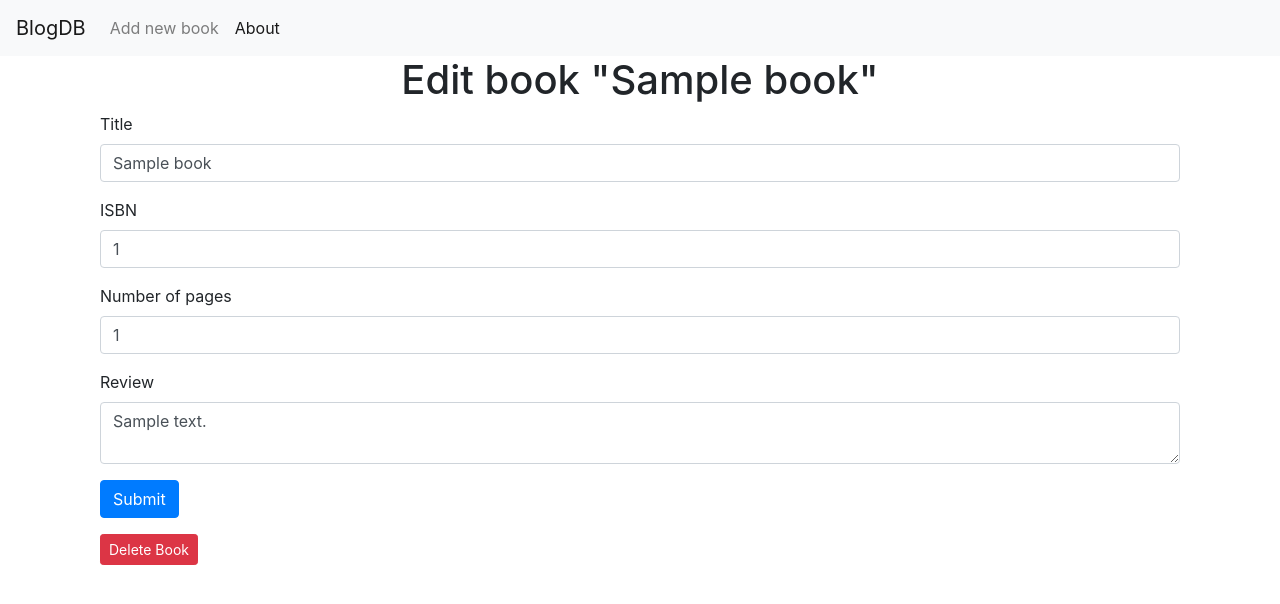
After one commit to fibboo/books_db_flask, a Flask app: page /1/edit in a window 1280 px wide. The commit adds this page. Shown: the top 604 px of the page. Run offline with Flask 2, Linux system fonts and the light colour scheme; tables that the repository leaves empty hold one stand-in row (values such as "Sample post"); some libraries are stand-ins or nearby versions.

Commit message:
Fix structure. Make books on sqlalchemy

```diff
--- /dev/null
+++ b/books_db/__init__.py
@@ -0,0 +1,17 @@
+from flask import Flask
+
+from .models import db
+from .views import books_db
+
+app = Flask(__name__)
+app.config.from_object('config')
+
+
+# Add the `constants` variable to all Jinja templates.
+@app.context_processor
+def provide_constants():
+    return {"constants": {"TUTORIAL_PART": 1}}
+
+db.init_app(app)
+
+app.register_blueprint(books_db)
--- /dev/null
+++ b/books_db/froms.py
@@ -0,0 +1,15 @@
+from flask_wtf import FlaskForm
+from wtforms import fields, validators
+
+from .models import Author
+
+
+class BookForm(FlaskForm):
+    isbn = fields.IntegerField('ISBN',[validators.input_required()])
+    title = fields.StringField('Title', [validators.input_required(),
+                                         validators.Length(max=120)])
+    number_of_pages = fields.IntegerField(
+        'Number of pages', [validators.input_required()]
+    )
+    review = fields.TextAreaField('Review', [validators.input_required()])
+    # author = QuerySelectField(query_factory=lambda: Author.query.all())
--- a/models.py
+++ b/books_db/models.py
@@ -1,7 +1,7 @@
+from flask_sqlalchemy import SQLAlchemy
 from sqlalchemy import func
 
-from config import db
-
+db = SQLAlchemy()
 
 class User(db.Model):
     id = db.Column(db.Integer, primary_key=True)
@@ -35,6 +35,7 @@ class Book(db.Model):
     created = db.Column(db.DateTime, default=func.now())
     isbn = db.Column(db.Integer, unique=True, nullable=False)
     title = db.Column(db.String(120), nullable=False)
+    number_of_pages = db.Column(db.Integer, nullable=False)
     review = db.Column(db.Text(), nullable=False)
     # author_id = db.Column(
     #     db.Integer, db.ForeignKey('author.id'), nullable=False)
--- /dev/null
+++ b/books_db/run.py
@@ -0,0 +1,7 @@
+from books_db import app, db
+
+
+if __name__ == '__main__':
+    app.debug = True
+    db.create_all(app=app)
+    app.run()
--- a/templates/base.html
+++ b/books_db/templates/base.html
@@ -13,7 +13,7 @@
 </head>
 <body>
 <nav class="navbar navbar-expand-md navbar-light bg-light">
-    <a class="navbar-brand" href="{{ url_for('index') }}">BlogDB</a>
+    <a class="navbar-brand" href="{{ url_for('.index') }}">BlogDB</a>
     <button class="navbar-toggler" type="button" data-toggle="collapse" data-target="#navbarNav"
             aria-controls="navbarNav" aria-expanded="false" aria-label="Toggle navigation">
         <span class="navbar-toggler-icon"></span>
@@ -21,7 +21,7 @@
     <div class="collapse navbar-collapse" id="navbarNav">
         <ul class="navbar-nav">
             <li class="navbar-nav">
-                <a class="nav-link" href="{{ url_for('add_book') }}">Add new book</a>
+                <a class="nav-link" href="{{ url_for('.add_book') }}">Add new book</a>
             </li>
             <li class="nav-item active">
                 <a class="nav-link" href="#">About</a>
--- a/templates/book.html
+++ b/books_db/templates/book.html
@@ -5,7 +5,7 @@
     <p class="text-center">Book has {{ book['number_of_pages'] }} pages</p>
     <p>{{ book['review'] }}</p>
     <hr>
-{#    <a href="{{ url_for('edit_book', book_id=book['id']) }}">#}
-{#        <button type="button" class="btn btn-warning">Edit</button>#}
-{#    </a>#}
+    <a href="{{ url_for('.edit_book', book_id=book['id']) }}">
+        <button type="button" class="btn btn-warning">Edit</button>
+    </a>
 {% endblock %}
--- /dev/null
+++ b/books_db/templates/edit_book.html
@@ -0,0 +1,27 @@
+{% extends 'base.html' %}
+{% block content %}
+    <h1 class="text-center">{% block title %} Edit book "{{ book['title'] }}" {% endblock %} </h1>
+
+    <form method="post">
+    {{ form.csrf_token }}
+        <div class="form-group">
+            {{ form.title.label}}
+            {{ form.title(class='form-control', placeholder='The Hitchhiker\'s Guide to the Galaxy') }}</div>
+        <div class="form-group">
+            {{ form.isbn.label}}
+            {{ form.isbn(class='form-control', placeholder='123456789') }}</div>
+        <div class="form-group">
+            {{ form.number_of_pages.label}}
+            {{ form.number_of_pages(class='form-control', placeholder='208') }}</div>
+        <div class="form-group">
+            {{ form.review.label}}
+            {{ form.review(class='form-control', placeholder='Don\'t panic') }}</div>
+        <div class="form-group">
+            <button type="submit" class="btn btn-primary">Submit</button>
+        </div>
+    </form>
+    <form action="{{ url_for('.delete', book_id=book['id']) }}" method="POST">
+        <input type="submit" value="Delete Book" class="btn btn-danger btn-sm"
+               onclick="return confirm('Are you sure you want to delete this book?')">
+    </form>
+{% endblock %}
--- a/templates/index.html
+++ b/books_db/templates/index.html
@@ -2,7 +2,7 @@
 {% block content %}
     <h1 class="text-center">{% block title %} Welcome to BookDB {% endblock %}</h1>
     {% for book in books %}
-        <a href="{{ url_for('book_page', book_id=book['id']) }}">
+        <a href="{{ url_for('.book_page', book_id=book['id']) }}">
             <h2>{{ book['title'] }}</h2>
             <p>Book has {{ book['number_of_pages'] }} pages</p>
         </a>
--- /dev/null
+++ b/books_db/views.py
@@ -0,0 +1,59 @@
+from flask import render_template, request, url_for, flash, redirect, Blueprint
+
+from .froms import BookForm
+from .models import *
+
+books_db = Blueprint('book_db', __name__)
+
+
+@books_db.route('/')
+def index():
+    books = Book.query.all()
+    return render_template('index.html', books=books)
+
+
+@books_db.route('/<int:book_id>')
+def book_page(book_id):
+    book = Book.query.get_or_404(book_id)
+    return render_template('book.html', book=book)
+
+
+@books_db.route('/add-book', methods=('GET', 'POST'))
+def add_book():
+    form = BookForm()
+    if request.method == 'POST':
+        flash(form.errors)
+        if form.validate_on_submit():
+            book = Book()
+            form.populate_obj(book)
+            db.session.add(book)
+            db.session.commit()
+            flash('Book added')
+            return redirect(url_for('.index'))
+
+    return render_template('add_book.html', form=form)
+
+
+@books_db.route('/<int:book_id>/edit', methods=('GET', 'POST'))
+def edit_book(book_id):
+    book = Book.query.get_or_404(book_id)
+    form = BookForm(obj=book)
+
+    if request.method == 'POST':
+        if form.validate_on_submit():
+            form.populate_obj(book)
+            db.session.add(book)
+            db.session.commit()
+            flash('Book edited')
+            return redirect(url_for('.book_page', book_id=book_id))
+
+    return render_template('edit_book.html', book=book, form=form)
+
+
+@books_db.route('/<int:book_id>/delete', methods=('POST',))
+def delete(book_id):
+    book = Book.query.get_or_404(book_id)
+    db.session.delete(book)
+    db.session.commit()
+    flash(f'"{book.title}" was successfully deleted!')
+    return redirect(url_for('.index'))
```
Also changed, not shown: books_db/config.py (renamed from config.py, +1 -8 lines), books_db/templates/add_book.html (added, +24 -0 lines), froms.py (deleted, +0 -8 lines), templates/add_book.html (deleted, +0 -30 lines), templates/edit_book.html (deleted, +0 -31 lines), views.py (deleted, +0 -63 lines), 1 other file.
